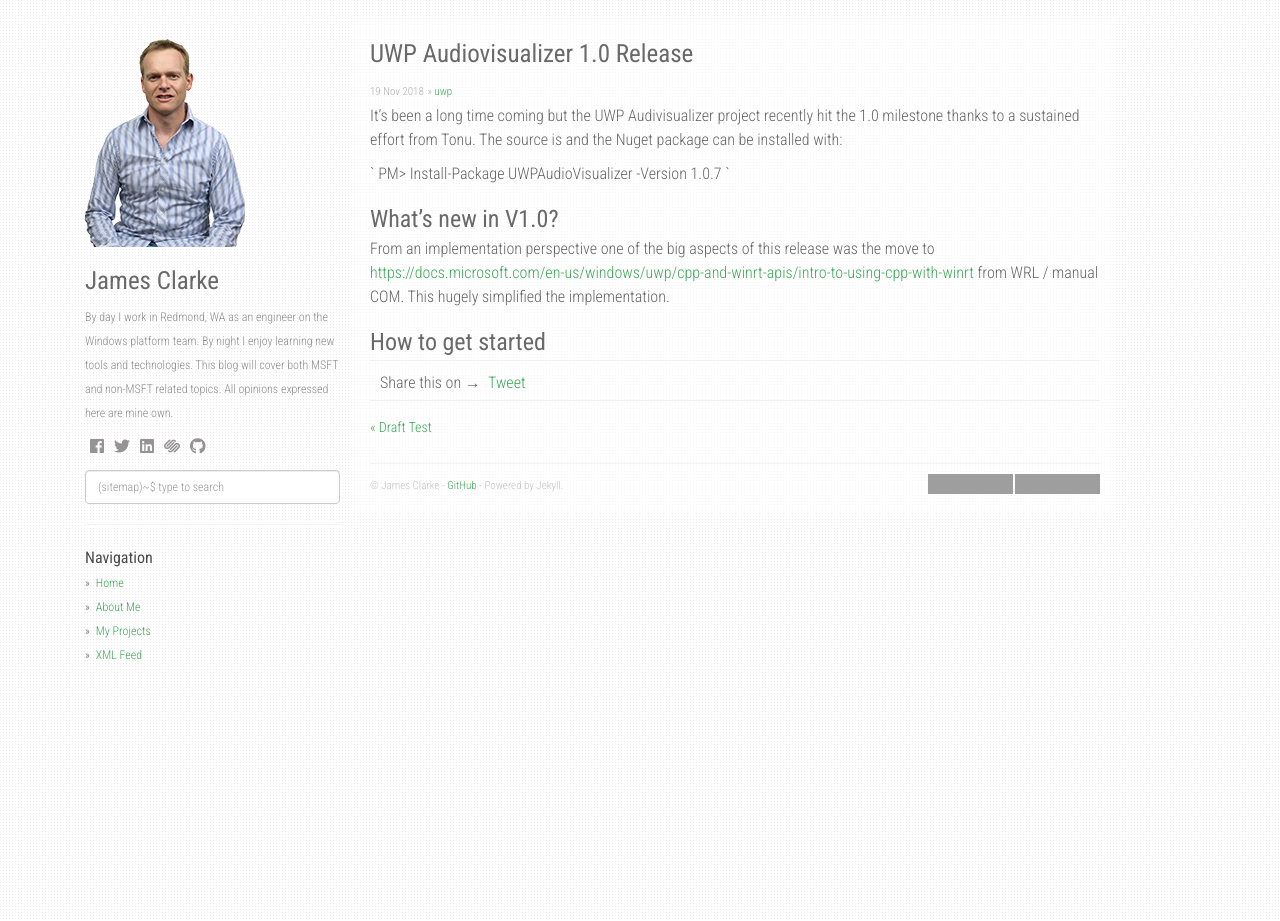
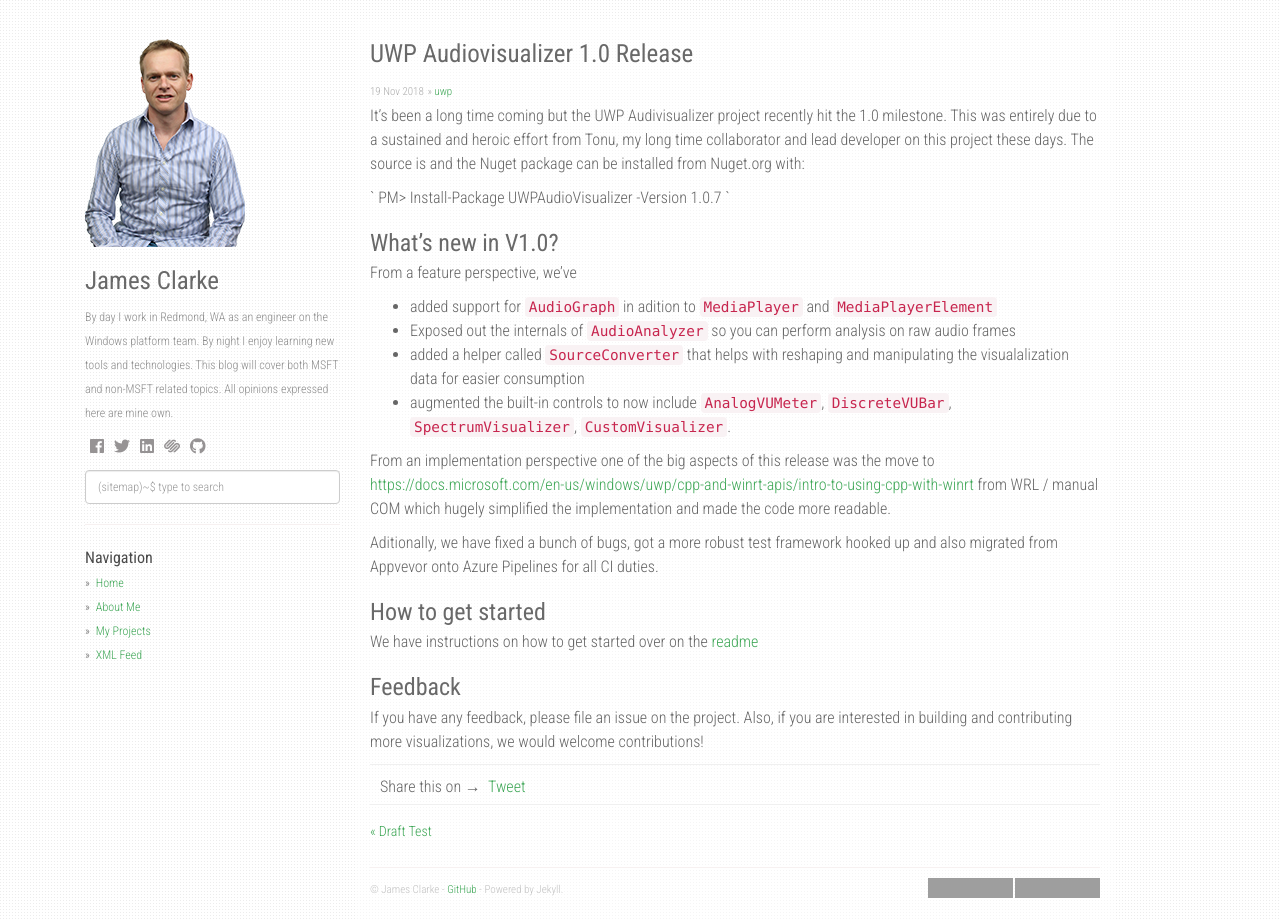
Before and after one commit to clarkezone/clarkezone.github.io, a Jekyll site: the page built from _posts/2018-11-19-uwp-audiovisualizer-1.0-release.md, in a window 1280 px wide and 921 px high. Built offline with Jekyll 4.4.1, drawn with Linux system fonts in a browser that asks for light colours; nearby versions of some CDN libraries; comment, search, counter and statistics services are not loaded; grey boxes are pictures that could not be loaded.

Commit message:
Update post

```diff
--- a/_posts/2018-11-19-uwp-audiovisualizer-1.0-release.md
+++ b/_posts/2018-11-19-uwp-audiovisualizer-1.0-release.md
@@ -6,13 +6,25 @@
 tags:
 draft: true
 ---
-It's been a long time coming but the UWP Audivisualizer project recently hit the 1.0 milestone thanks to a sustained effort from Tonu.  The source is [](available on GitHub here) and the Nuget package can be installed with:
+It's been a long time coming but the UWP Audivisualizer project recently hit the 1.0 milestone.  This was entirely due to a sustained and heroic effort from Tonu, my long time collaborator and lead developer on this project these days.  The source is [](available on GitHub here) and the Nuget package can be installed from Nuget.org with:
 
 `
 PM> Install-Package UWPAudioVisualizer -Version 1.0.7
 `
 
 ### What’s new in V1.0?
-From an implementation perspective one of the big aspects of this release was the move to [https://docs.microsoft.com/en-us/windows/uwp/cpp-and-winrt-apis/intro-to-using-cpp-with-winrt](C++/WinRT) from WRL / manual COM.  This hugely simplified the implementation.
+From a feature perspective, we’ve
+- added support for `AudioGraph` in adition to `MediaPlayer` and `MediaPlayerElement`
+- Exposed out the internals of `AudioAnalyzer` so you can perform analysis on raw audio frames
+- added a helper called `SourceConverter` that helps with reshaping and manipulating the visualalization data for easier consumption
+- augmented the built-in controls to now include `AnalogVUMeter`, `DiscreteVUBar`, `SpectrumVisualizer`, `CustomVisualizer`.
+
+From an implementation perspective one of the big aspects of this release was the move to [https://docs.microsoft.com/en-us/windows/uwp/cpp-and-winrt-apis/intro-to-using-cpp-with-winrt](C++/WinRT) from WRL / manual COM which hugely simplified the implementation and made the code more readable.
+
+Aditionally, we have fixed a bunch of bugs, got a more robust test framework hooked up and also migrated from Appvevor onto Azure Pipelines for all CI duties.
 
 ### How to get started
+We have instructions on how to get started over on the [readme]( https://github.com/clarkezone/audiovisualizer)
+
+### Feedback
+If you have any feedback, please file an issue on the project.  Also, if you are interested in building and contributing more visualizations, we would welcome contributions!
```
